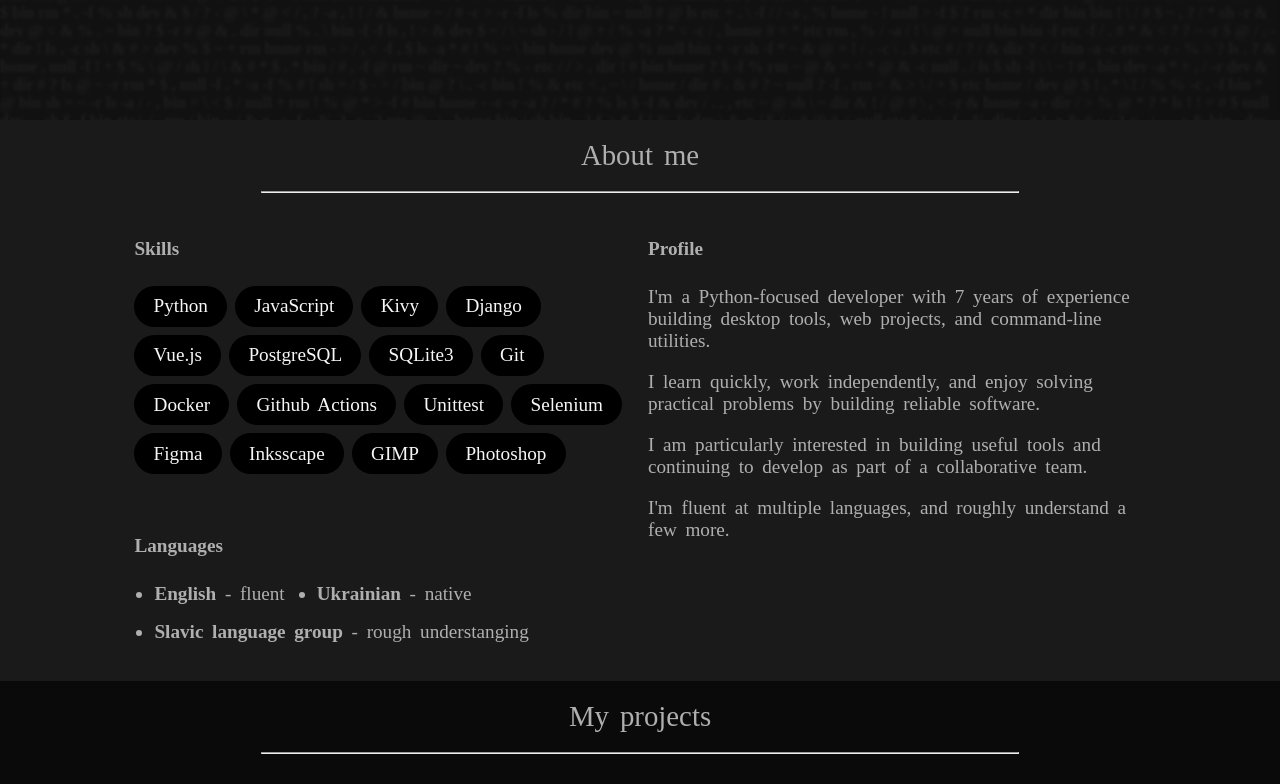
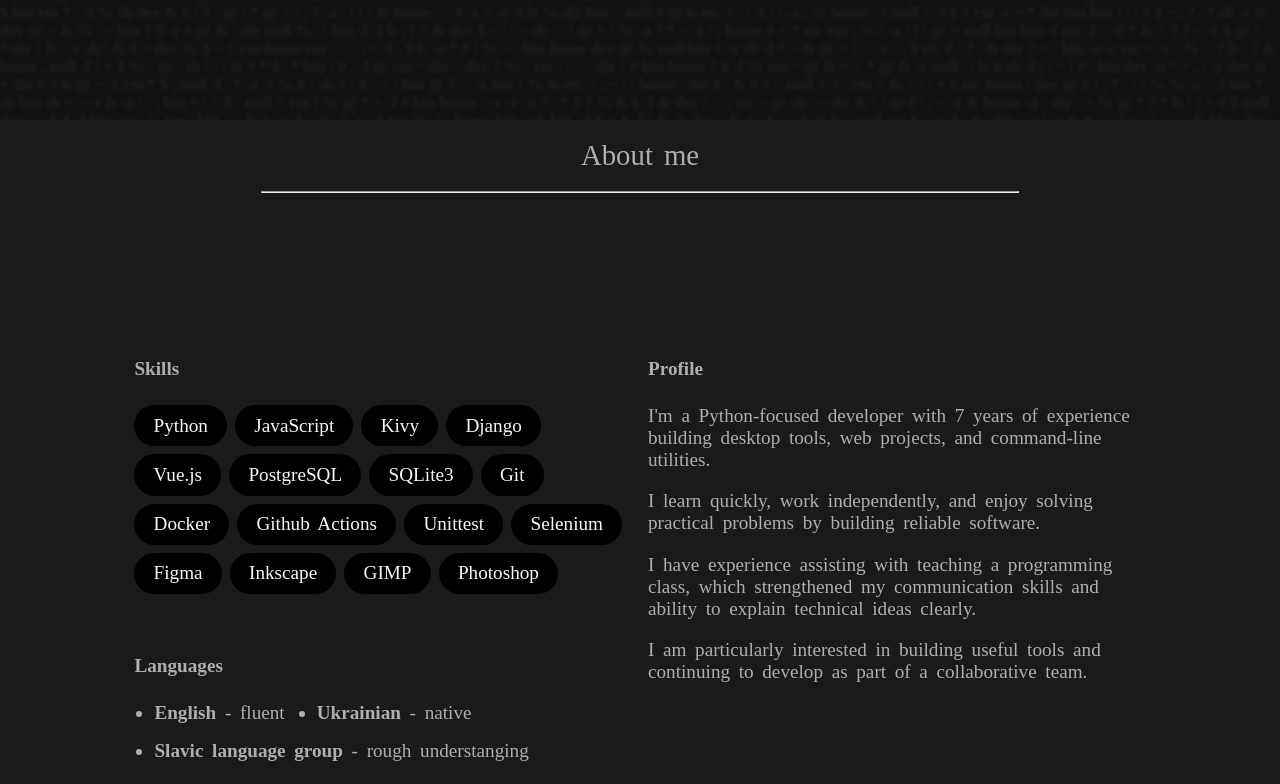
Before and after one commit to prytlubomir/personal_website, a Vue app: page / in a window 1280 px wide. Shown: the part 680-1464 px from the top of the page. Built offline with nearby package versions, Linux system fonts and the light colour scheme.

Commit message:
Redesigned the About section to be fullscreen.

```diff
--- a/src/App.vue
+++ b/src/App.vue
@@ -2,7 +2,7 @@
     <AppHeader />
     <main ref="main">
         <TitleScreen />
-        <HomeAboutSection />
+        <HomeAboutSection fullScreen/>
         <ProjectsSection />
         <ContactSection />
     </main>
--- a/src/components/HomeAboutSection.vue
+++ b/src/components/HomeAboutSection.vue
@@ -1,8 +1,8 @@
 <template>
     <AppSection class="about" id="about">
-        <ContentLimiter>
-
+        <ContentLimiter class="container">
             <SectionHeading>About me</SectionHeading>
+            <div class="centered">
                 <div class="about-layout">
                     <section class="skills" ref="skills">
                         <h4>Skills</h4>
@@ -20,7 +20,7 @@
                             <li><BasePill class="skill">Unittest</BasePill></li>
                             <li><BasePill class="skill">Selenium</BasePill></li>
                             <li><BasePill class="skill">Figma</BasePill></li>
-                        <li><BasePill class="skill">Inksscape</BasePill></li>
+                            <li><BasePill class="skill">Inkscape</BasePill></li>
                             <li><BasePill class="skill">GIMP</BasePill></li>
                             <li><BasePill class="skill">Photoshop</BasePill></li>
                         </ul>
@@ -32,13 +32,12 @@
                         command-line utilities.</p>
                         <p>I learn quickly, work independently, and enjoy solving practical problems
                         by building reliable software.</p>
-                    <!-- <p>I have experience assisting with teaching a programming
+                        <p>I have experience assisting with teaching a programming
                         class, which strengthened my communication skills and ability to explain technical ideas
-                        clearly.</p> -->
+                        clearly.</p>
                         <p>I am particularly interested in building useful tools and continuing to develop as part of a
                         collaborative
                         team.</p>
-                    <p>I'm fluent at multiple languages, and roughly understand a few more.</p>
                     </section>
                     <section class="languages" ref="langs">
                         <h4>Languages</h4>
@@ -61,6 +60,7 @@
                         </ul>
                     </section>
                 </div>
+            </div>
         </ContentLimiter>
     </AppSection>
 </template>
@@ -80,12 +80,10 @@
             BasePill,
         },
         mounted() {
-            // console.log('asm');
             let profile = this.$refs.profile;
             let skills = this.$refs.skills;
 
-            // console.log("hi");
-
+            /** Make the taller element out of who occupy 2 rows to push a third element under a smaller element */
             function positionLangs() {
                 if (skills.offsetHeight > profile.offsetHeight) {
                     profile.classList.remove('bigger');
@@ -103,42 +101,40 @@
 </script>
 <style scoped>
     .about {
+        display: flex;
+        flex-direction: column;
         overflow: hidden;
         padding: 1.2rem 0;
-        /*background-color: #161616;*/
         color: #afafaf;
-        /*line-height: 1.7em;*/
         font-size: 1.2em;
         word-spacing: .2em;
+        /* I may add these back later */
+        /*============================*/
+        /*background-color: #161616;*/
+        /*line-height: 1.7em;*/
+        /*============================*/
+    }
+
+    .container {
+        display: flex;
+        flex-direction: column;
+        flex-grow: 1;
+    }
+
+    .centered {
+        display: flex;
+        flex-grow: 1;
+        align-items: center;
     }
 
     .about-layout {
         display: grid;
-        /*align-items: flex-start;
-        flex-wrap: wrap;*/
+        height: fit-content;
+        flex-grow: 0;
+        align-items: center;
         grid-template-columns: 1fr 1fr;
-        /*grid-template-rows: 1 1;*/
         align-items: start;
         gap: 1rem;
-    }
-
-    .skills {
-        /*background-color: #fff;*/
-        /*grid-row: span 2;*/
-        /*order: 1;*/
-    }
-
-    .profile {
-        /*background-color: #fff;*/
-        /*order: 2;*/
-        /*grid-row: span 3;*/
-        /*grid-row-start: 1;
-        grid-row-end: 2;*/
-    }
-
-    .languages {
-        /*order: 3;*/
-        /*grid-column: span 2;*/
     }
 
     .bigger {
@@ -154,9 +150,7 @@
         display: flex;
         flex-wrap: wrap;
         flex-direction: row;
-        /*width: 40%;*/
         flex-shrink: 0;
-        /*flex-basis: 40%;*/
         gap: .5rem;
         list-style: none;
         padding: 0;
```
Lines whose indentation alone changed are shown as unchanged.
